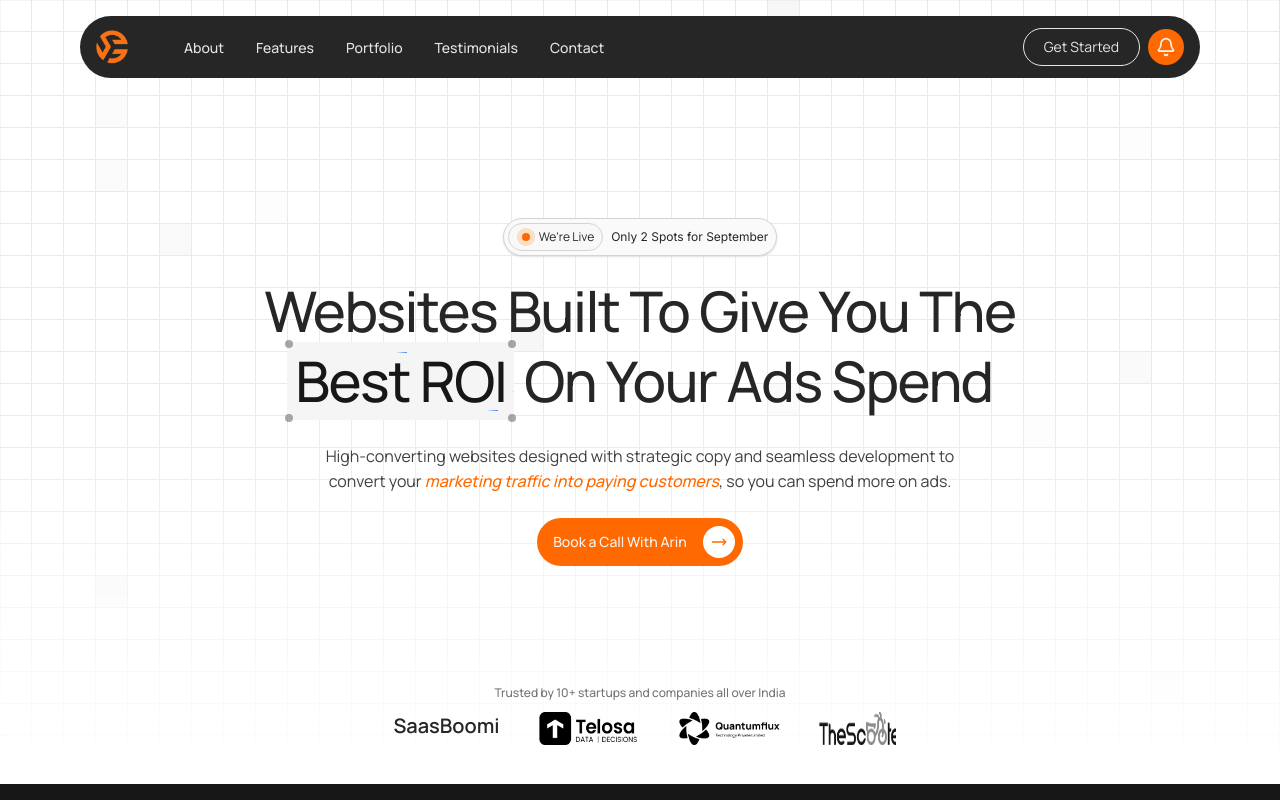
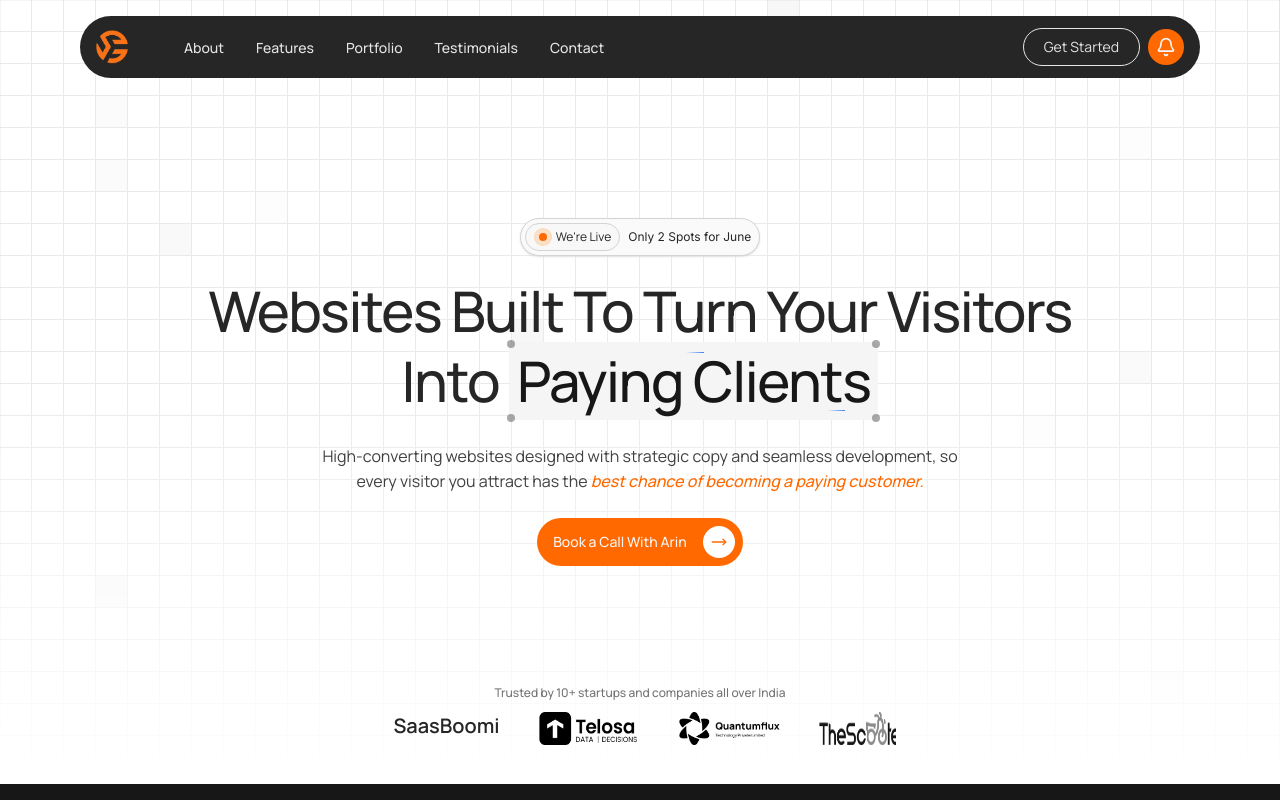
Before and after one commit to Arin7712/arin-portfolio, a Next.js app: page / in a window 1280 px wide. Shown: the top 800 px of the page. Built offline with nearby package versions, Linux system fonts and the light colour scheme.

Commit message:
revival starts

```diff
--- a/components/hero.tsx
+++ b/components/hero.tsx
@@ -66,21 +66,21 @@ const Hero = () => {
             </div>
             <p>We're Live</p>
           </motion.div>
-          <p className={`${font.className}`}>Only 2 Spots for September</p>
+          <p className={`${font.className}`}>Only 2 Spots for June</p>
         </motion.div>
         <motion.h1
           className="md:text-[3.5rem] text-4xl tracking-tight font-medium"
           variants={fadeInUp}
         >
-          Websites Built To Give You The <Cover>Best ROI</Cover> On Your Ads
-          Spend{" "}
+          Websites Built To Turn Your Visitors Into <Cover>Paying Clients</Cover>
+          {" "}
         </motion.h1>
 
         <motion.p
           className="md:text-[1rem] text-sm md:text-lg text-neutral-700 max-w-xl md:max-w-2xl"
           variants={fadeInUp}
         >
-          High-converting websites designed with strategic copy and seamless development to convert your <span className="text-orange-500 font-medium italic">marketing traffic into paying customers</span>, so you can spend more on ads.{" "}
+          High-converting websites designed with strategic copy and seamless development, so every visitor you attract has the  <span className="text-orange-500 font-medium italic">best chance of becoming a paying customer.</span>{" "}
         </motion.p>
 
         <motion.div
```
